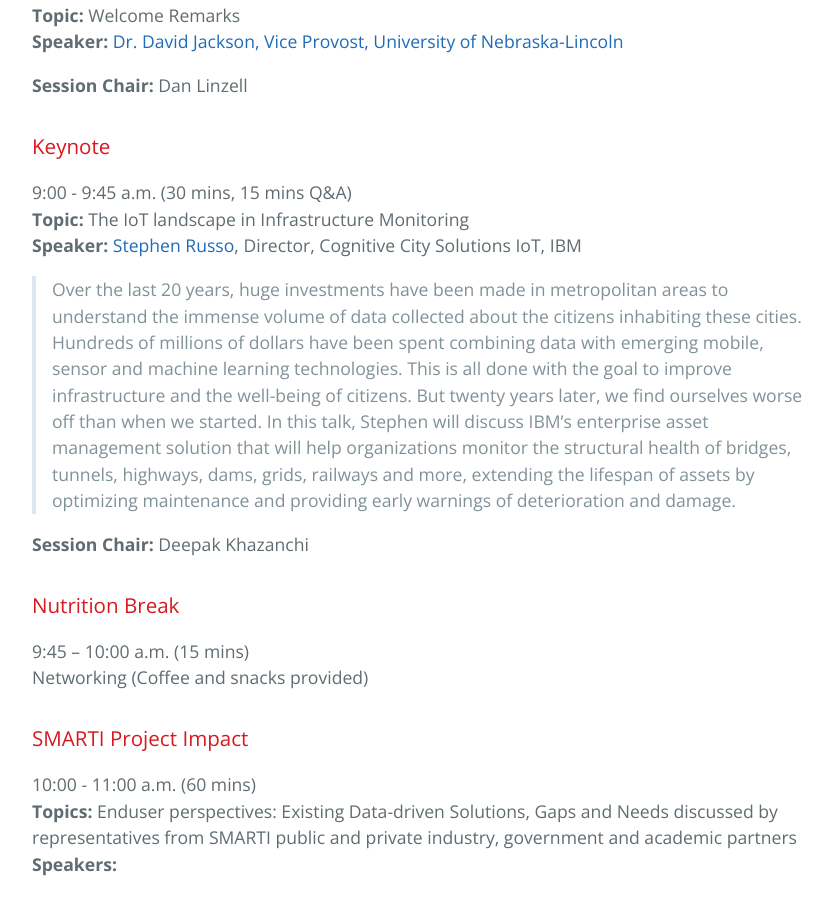
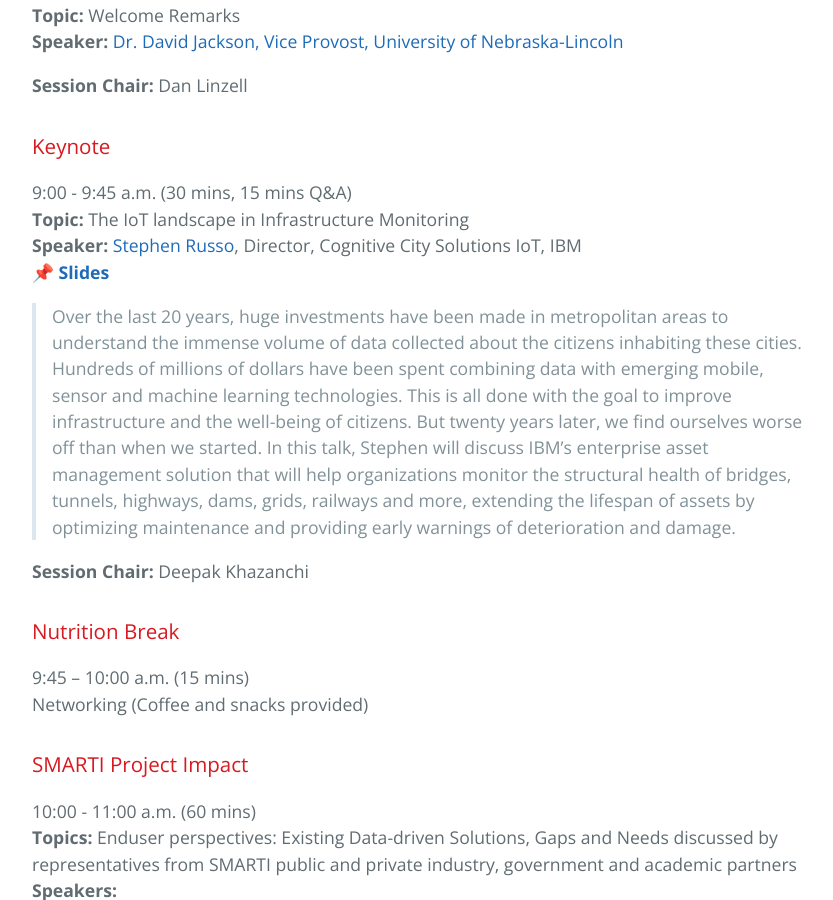
Before and after one commit to BridgingBigData/BridgingBigData.github.io, a Jekyll site: the page built from pages/bbd2019agenda.md, in a window 1280 px wide and 900 px high, scrolled down 1007 px. Shown: the whole window, without its empty margins (192-1025 px from the left). Built offline with Jekyll 4.4.1, drawn with Linux system fonts in a browser that asks for light colours; emoji names are drawn with the system emoji font.

Commit message:
Update bbd2019agenda.md

```diff
--- a/pages/bbd2019agenda.md
+++ b/pages/bbd2019agenda.md
@@ -30,6 +30,7 @@ Networking
 9:00 - 9:45 a.m. (30 mins, 15 mins Q&A)
 **Topic:** The IoT landscape in Infrastructure Monitoring
 **Speaker:** [Stephen Russo](https://www.ibm.com/blogs/internet-of-things/author/stephen-russo/), Director, Cognitive City Solutions IoT, IBM
+:pushpin: [**Slides**](https://unomaha.box.com/s/w7oj1yk2kfxlanm6j0av0iu4wxxumu63)
 > Over the last 20 years, huge investments have been made in metropolitan areas to understand the immense volume of data collected about the citizens inhabiting these cities. Hundreds of millions of dollars have been spent combining data with emerging mobile, sensor and machine learning technologies. This is all done with the goal to improve infrastructure and the well-being of citizens. But twenty years later, we find ourselves worse off than when we started. In this talk, Stephen will discuss IBM's enterprise asset  management solution that will help organizations monitor the structural health of bridges, tunnels, highways, dams, grids, railways and more, extending the lifespan of assets by optimizing maintenance and providing early warnings of deterioration and damage.
 
 **Session Chair:** Deepak Khazanchi
```
